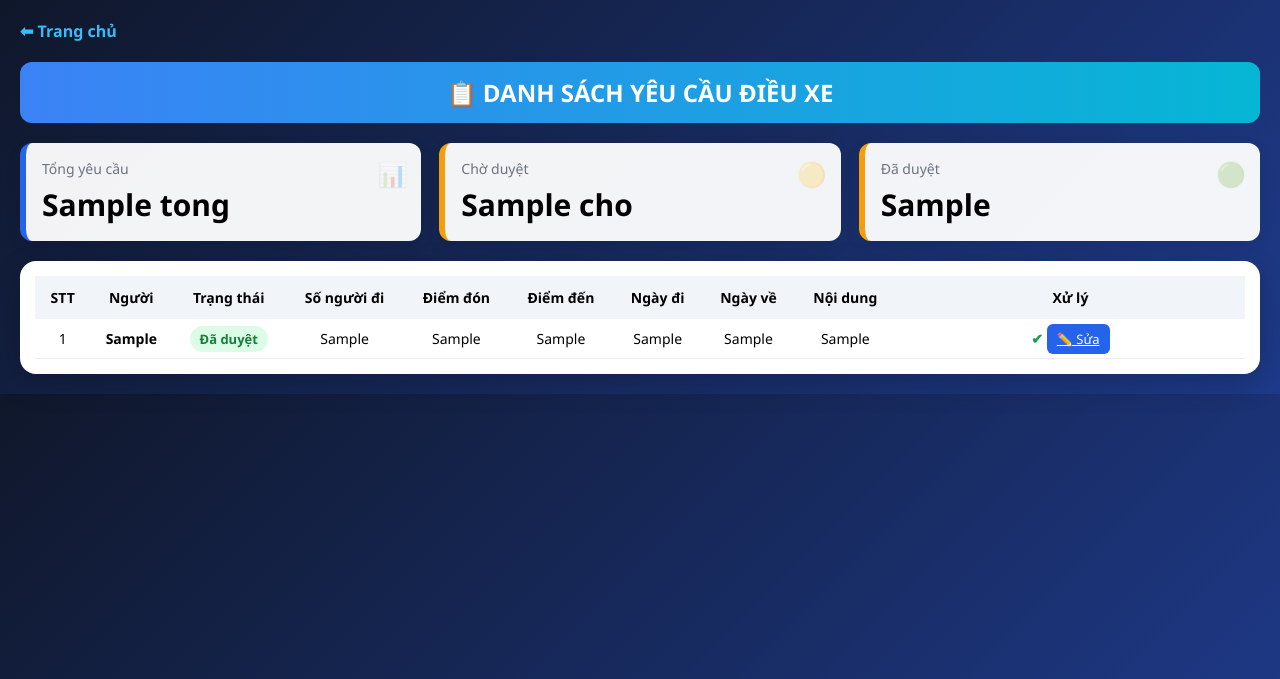
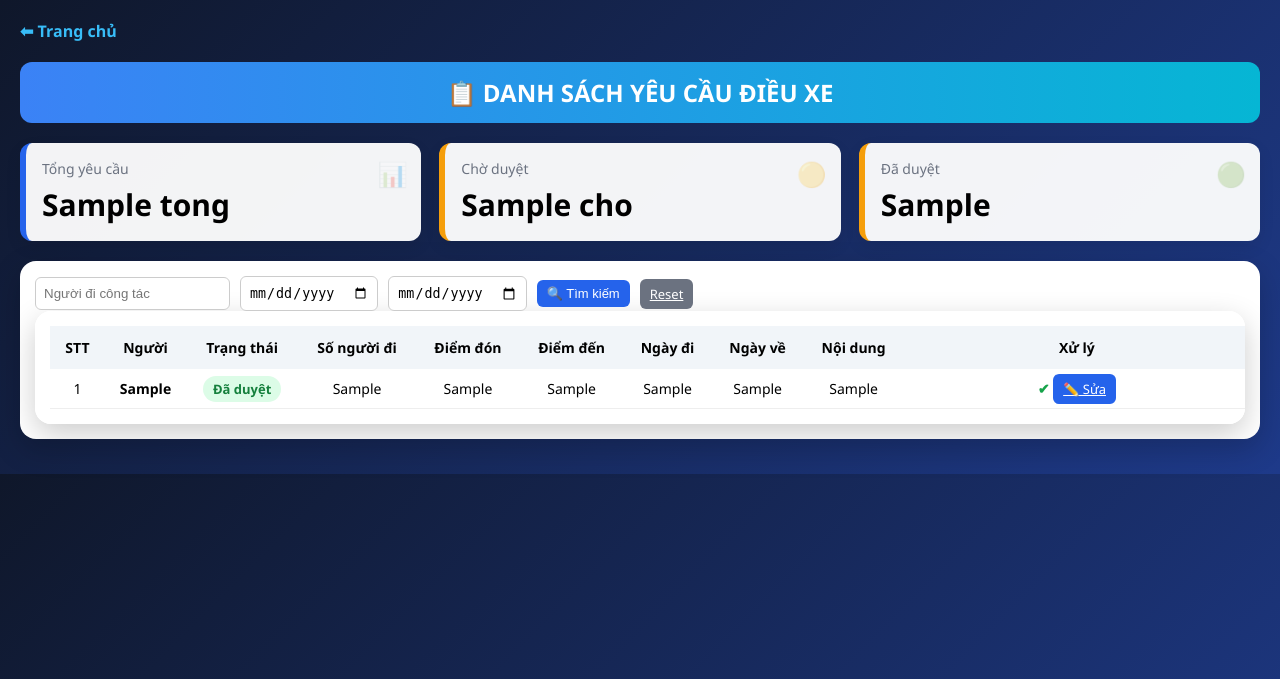
Before and after one commit to conkiencon2016-max/quanly-xe, a Flask app: template templates/danh_sach_yeu_cau.html in a window 1280 px wide. Shown: the top 679 px of the page. Run offline with Flask 3, Linux system fonts and the light colour scheme; the template is opened without the code that fills it: most values are stand-ins (such as "Sample title", 1, 10 or a date in 2020).

Commit message:
Update danh_sach_yeu_cau.html

```diff
--- a/templates/danh_sach_yeu_cau.html
+++ b/templates/danh_sach_yeu_cau.html
@@ -224,6 +224,33 @@ select{
     </div>
 
 </div>
+<div class="card" style="margin-bottom:15px">
+
+<form method="get" style="display:flex; gap:10px; flex-wrap:wrap; align-items:center">
+
+    <input type="text"
+           name="search_name"
+           placeholder="Người đi công tác"
+           value="{{ search_name or '' }}"
+           style="padding:8px; border-radius:6px; border:1px solid #ccc">
+
+    <input type="date"
+           name="tu_ngay"
+           value="{{ tu_ngay or '' }}"
+           style="padding:8px; border-radius:6px; border:1px solid #ccc">
+
+    <input type="date"
+           name="den_ngay"
+           value="{{ den_ngay or '' }}"
+           style="padding:8px; border-radius:6px; border:1px solid #ccc">
+
+    <button class="btn">🔍 Tìm kiếm</button>
+
+    <a href="/danh-sach-yeu-cau" class="btn" style="background:#6b7280">
+        Reset
+    </a>
+
+</form>
 <div class="card">
 
 <table>
```
